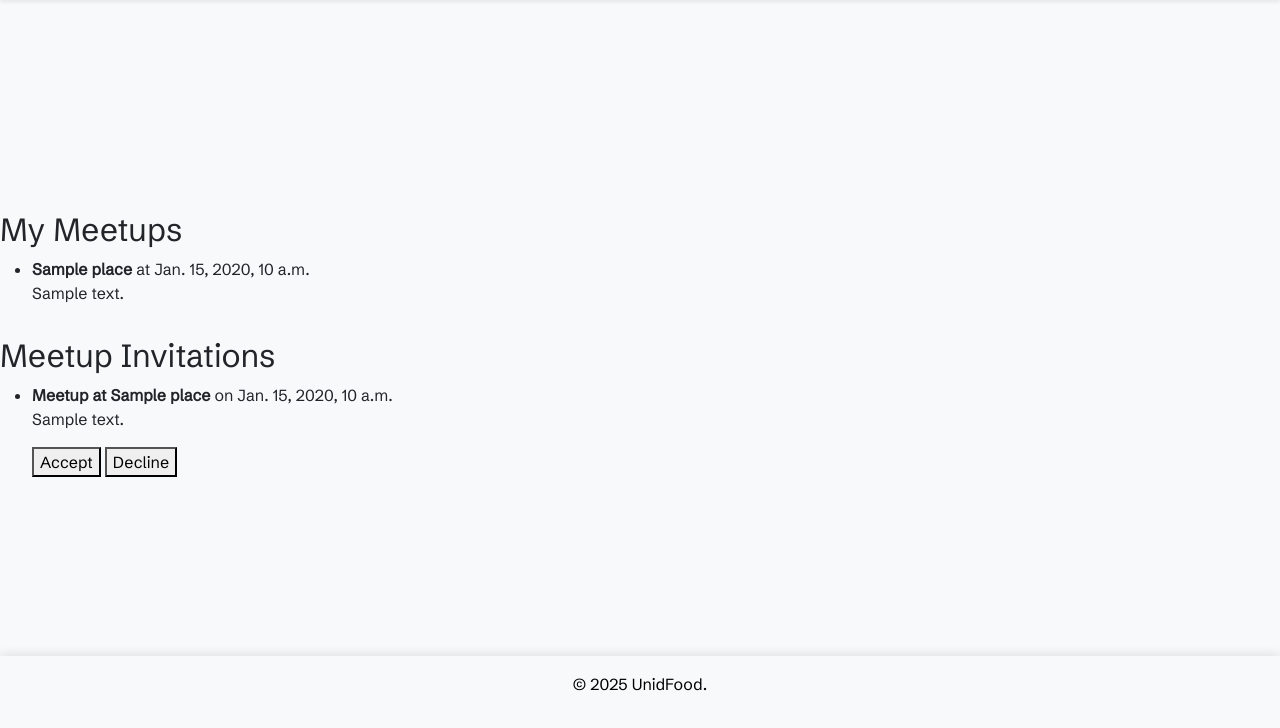
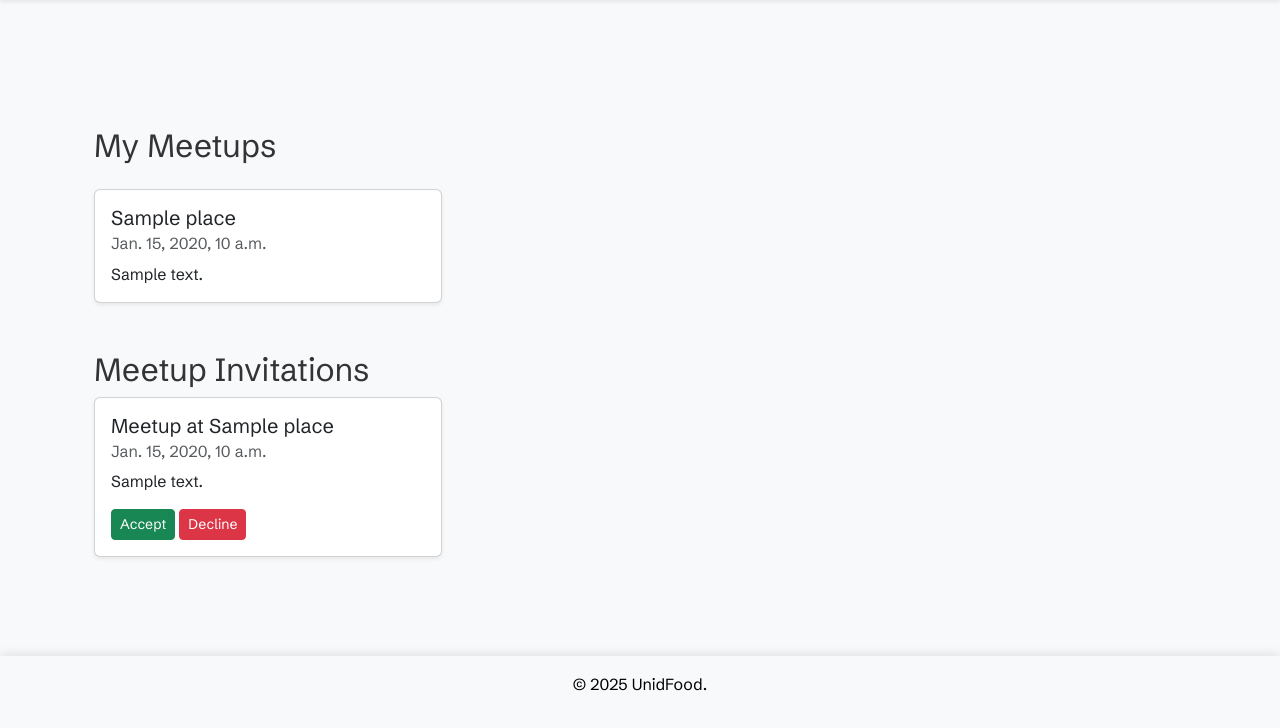
Before and after one commit to riabrez/UnidFood, a Django app: page /unidfood/my_meetups/ in a window 1280 px wide. Shown: the part 72-800 px from the top of the page. Run offline with Django 3.2, Linux system fonts and the light colour scheme; a user stored in the database is signed in; tables that the repository leaves empty hold one stand-in row (values such as "Sample post"); some libraries are stand-ins or nearby versions.

Commit message:
Fix meetups styling and add titles to pages

```diff
--- a/unidfood_project/templates/unidfood/my_meetups.html
+++ b/unidfood_project/templates/unidfood/my_meetups.html
@@ -1,40 +1,61 @@
 {% extends 'unidfood/base.html' %}
 
+{% block title %}Meetups{% endblock %}
+
+{% block extra_styles %}
+    {% load static %}
+    <link rel="stylesheet" href="{% static 'css/deals.css' %}">
+{% endblock %}
+
 {% block content %}
-  <h2>My Meetups</h2>
+<div class="container px-4">
+
+  <h2 class="mb-4">My Meetups</h2>
 
   {% if meetups %}
-    <ul>
+    <div class="row g-4">
       {% for meetup in meetups %}
-        <li>
-          <strong>{{ meetup.place }}</strong> at {{ meetup.time }}
-          <p>{{ meetup.details }}</p>
-        </li>
+        <div class="col-md-6 col-lg-4">
+          <div class="card meetup-card shadow-sm">
+            <div class="card-body">
+              <h5 class="card-title">{{ meetup.place }}</h5>
+              <h6 class="card-subtitle mb-2 text-muted">{{ meetup.time }}</h6>
+              <p class="card-text">{{ meetup.details }}</p>
+            </div>
+          </div>
+        </div>
       {% endfor %}
-    </ul>
+    </div>
   {% else %}
-    <p>You haven't scheduled any meetups.</p>
+    <p class="text-muted">You haven't scheduled any meetups.</p>
   {% endif %}
 
-  <h2>Meetup Invitations</h2>
+  <h2 class="mt-5">Meetup Invitations</h2>
 
   {% if invitations %}
-    <ul>
+    <div class="row g-4">
       {% for invitation in invitations %}
-        <li>
-          <strong>Meetup at {{ invitation.meetup.place }}</strong> on {{ invitation.meetup.time }}
-          <p>{{ invitation.meetup.details }}</p>
+        <div class="col-md-6 col-lg-4">
+          <div class="card meetup-card shadow-sm">
+            <div class="card-body">
+              <h5 class="card-title">Meetup at {{ invitation.meetup.place }}</h5>
+              <h6 class="card-subtitle mb-2 text-muted">{{ invitation.meetup.time }}</h6>
+              <p class="card-text">{{ invitation.meetup.details }}</p>
 
-          <form method="post">
-            {% csrf_token %}
-            <input type="hidden" name="invitation_id" value="{{ invitation.id }}">
-            <button type="submit" name="action" value="accept">Accept</button>
-            <button type="submit" name="action" value="decline">Decline</button>
-          </form>
-        </li>
+              <form method="post">
+                {% csrf_token %}
+                <input type="hidden" name="invitation_id" value="{{ invitation.id }}">
+                <button type="submit" name="action" value="accept" class="btn btn-success btn-sm">Accept</button>
+                <button type="submit" name="action" value="decline" class="btn btn-danger btn-sm">Decline</button>
+              </form>
+            </div>
+          </div>
+        </div>
       {% endfor %}
-    </ul>
+    </div>
   {% else %}
-    <p>You have no invitations.</p>
+    <p class="text-muted">You have no invitations.</p>
   {% endif %}
+
+</div>
 {% endblock %}
--- a/unidfood_project/templates/unidfood/my_reviews.html
+++ b/unidfood_project/templates/unidfood/my_reviews.html
@@ -1,4 +1,6 @@
 {% extends 'unidfood/base.html' %}
+
+{% block title %}My Reviews{% endblock %}
 
 {% block content %}
   <h2>Your Reviews</h2>
```
Also changed, not shown: unidfood_project/static/css/meetups.css (added, +26 -0 lines).
